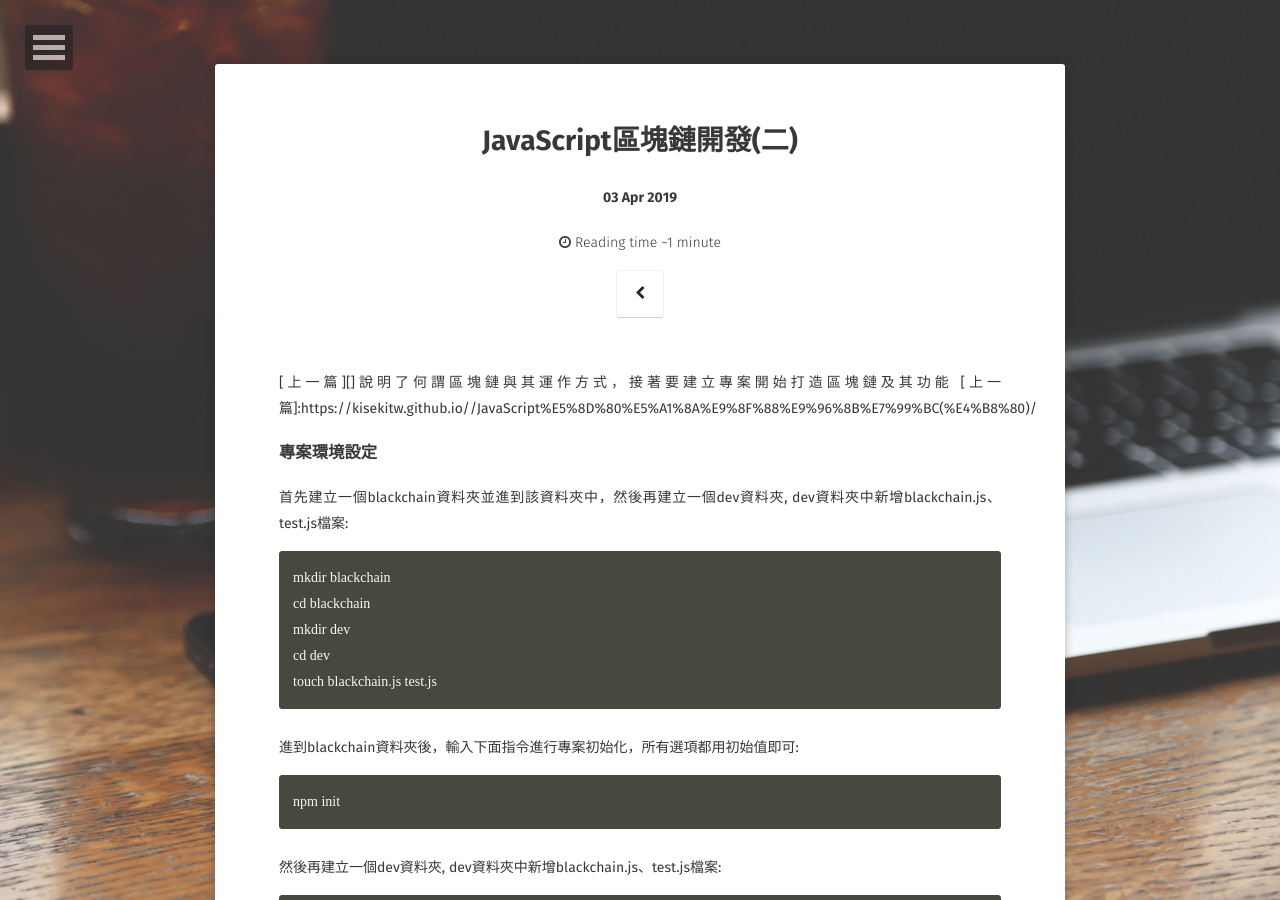
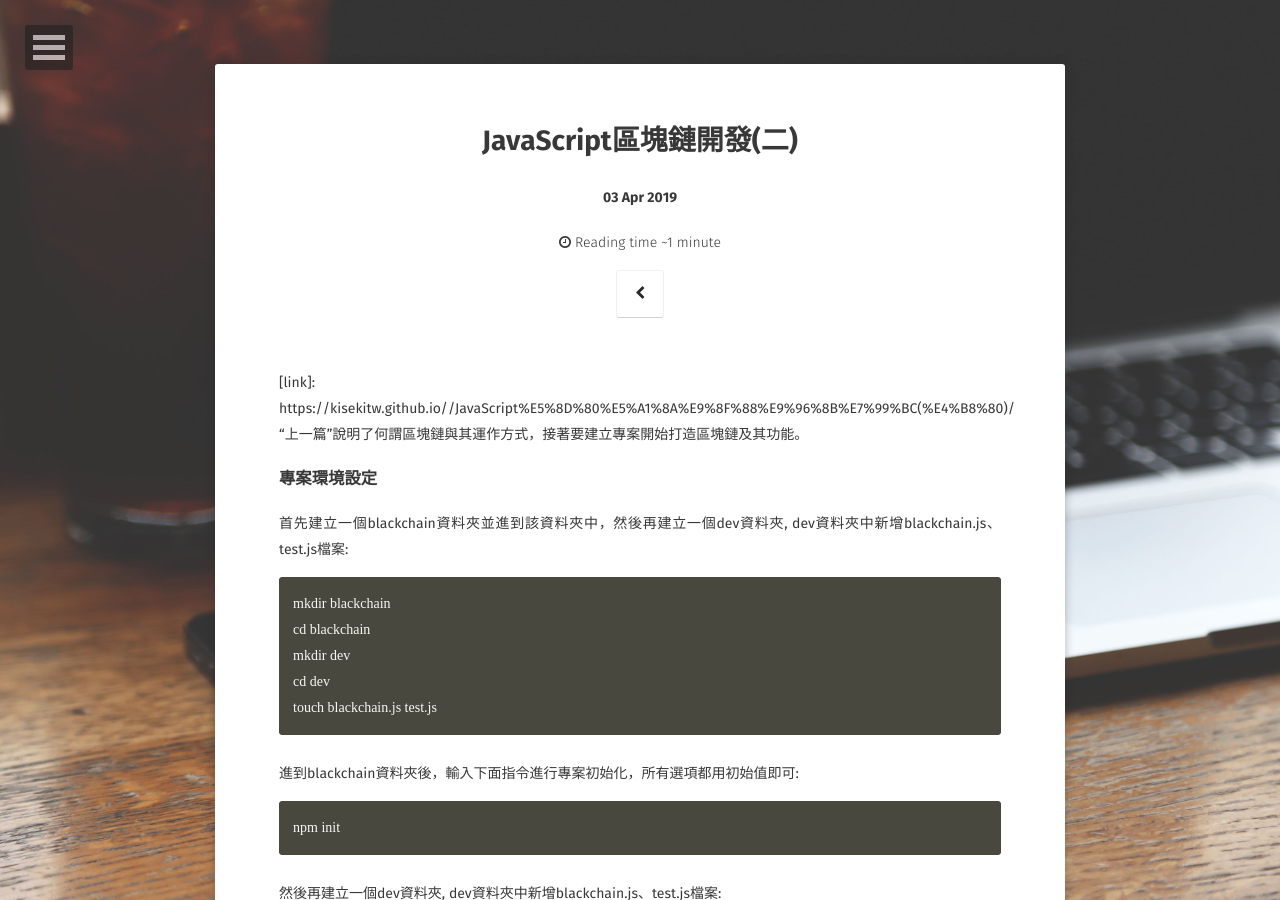
Before and after one commit to kisekitw/kisekitw.github.io, a Jekyll site: the page built from _posts/2020-04-03-JavaScript區塊鏈開發(二).md, in a window 1280 px wide and 900 px high. Built offline with Jekyll 4.4.1, drawn with Linux system fonts in a browser that asks for light colours; some web fonts are replaced; part of the change alters nothing that is shown.

Commit message:
blockchain v1.1

```diff
--- a/_posts/2020-04-03-JavaScript區塊鏈開發(二).md
+++ b/_posts/2020-04-03-JavaScript區塊鏈開發(二).md
@@ -9,8 +9,7 @@ tag:
 comments: false
 ---
 
-[上一篇][]說明了何謂區塊鏈與其運作方式，接著要建立專案開始打造區塊鏈及其功能
-[上一篇]:https://kisekitw.github.io//JavaScript%E5%8D%80%E5%A1%8A%E9%8F%88%E9%96%8B%E7%99%BC(%E4%B8%80)/
+[link]: https://kisekitw.github.io//JavaScript%E5%8D%80%E5%A1%8A%E9%8F%88%E9%96%8B%E7%99%BC(%E4%B8%80)/ "上一篇"說明了何謂區塊鏈與其運作方式，接著要建立專案開始打造區塊鏈及其功能。
 
 ### 專案環境設定
 
```
